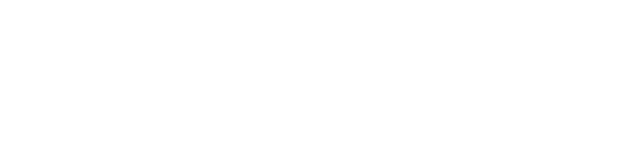
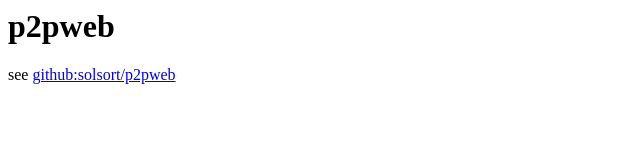
Before and after one commit to rasmuserik/p2pweb, a website: page index.html in a window 1280 px wide. Shown: the whole page, without its empty margins (0-640 px from the left). Drawn offline with Linux system fonts and the light colour scheme.

Commit message:
progress move to solsort

```diff
--- a/index.html
+++ b/index.html
@@ -2,6 +2,8 @@
   <head>
   </head>
   <body>
+    <h1>p2pweb</h1>
+    see <a href=https://github.com/solsort/p2pweb>github:solsort/p2pweb</a>
     <script src=p2pweb.js></script>
   </body>
 </html>
--- a/package.json
+++ b/package.json
@@ -1,6 +1,6 @@
 {
   "name": "p2pweb",
-  "version": "0.1.0",
+  "version": "0.0.1-SNAPSHOT",
   "description": "",
   "main": "p2pweb.js",
   "scripts": {
@@ -15,12 +15,12 @@
   ],
   "repository": {
     "type": "git",
-    "url": "git+https://github.com/rasmuserik/p2pweb.git"
+    "url": "git+https://github.com/solsort/p2pweb.git"
   },
   "author": "RasmusErik Voel Jensen <npmjs@solsort.com>",
   "license": "MIT",
   "bugs": {
-    "url": "https://github.com/rasmuserik/p2pweb/issues"
+    "url": "https://github.com/solsort/p2pweb/issues"
   },
   "homepage": "https://p2pweb.solsort.com/",
   "dependencies": {
```
Also changed, not shown: 1 other file.
